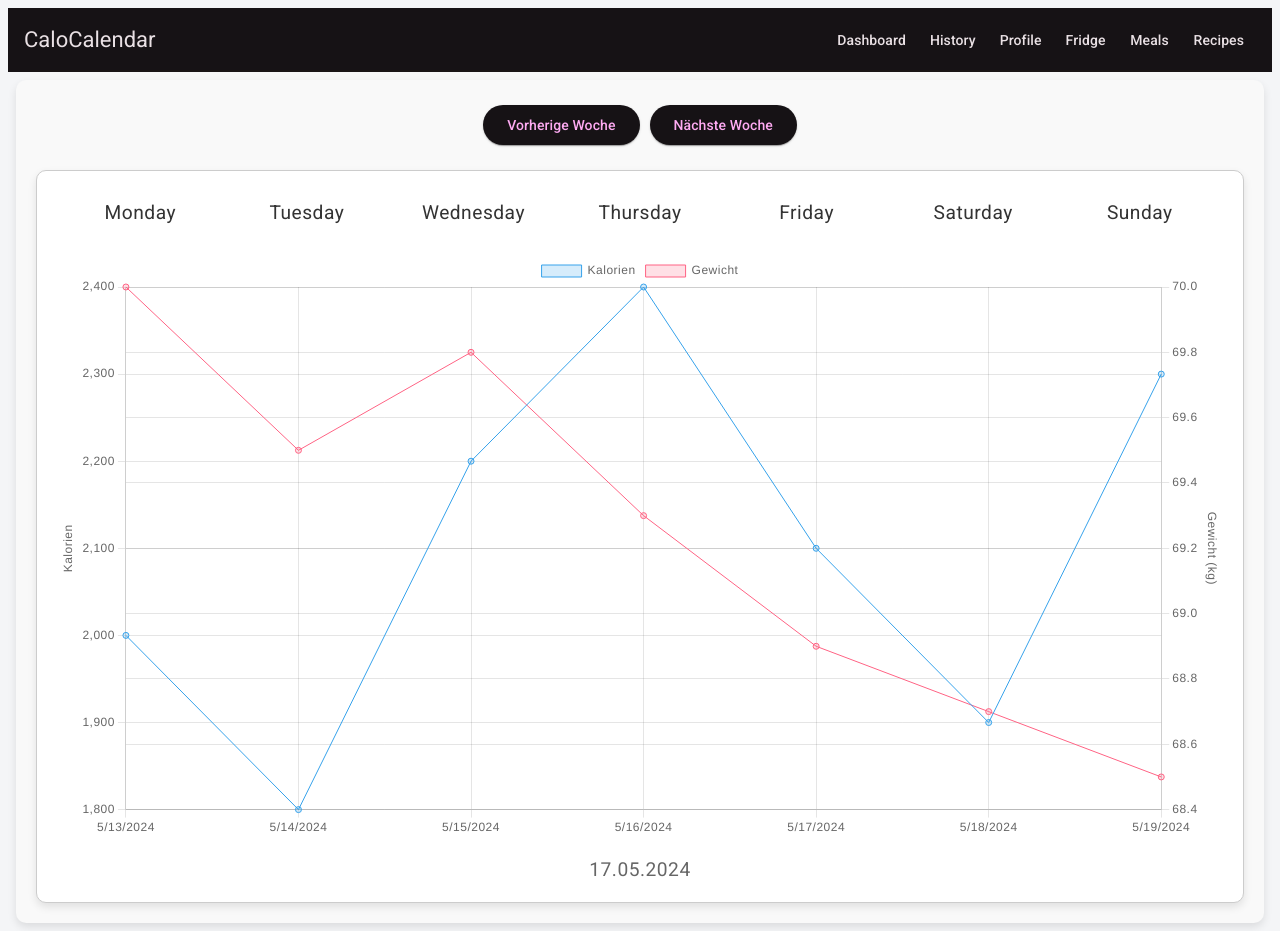
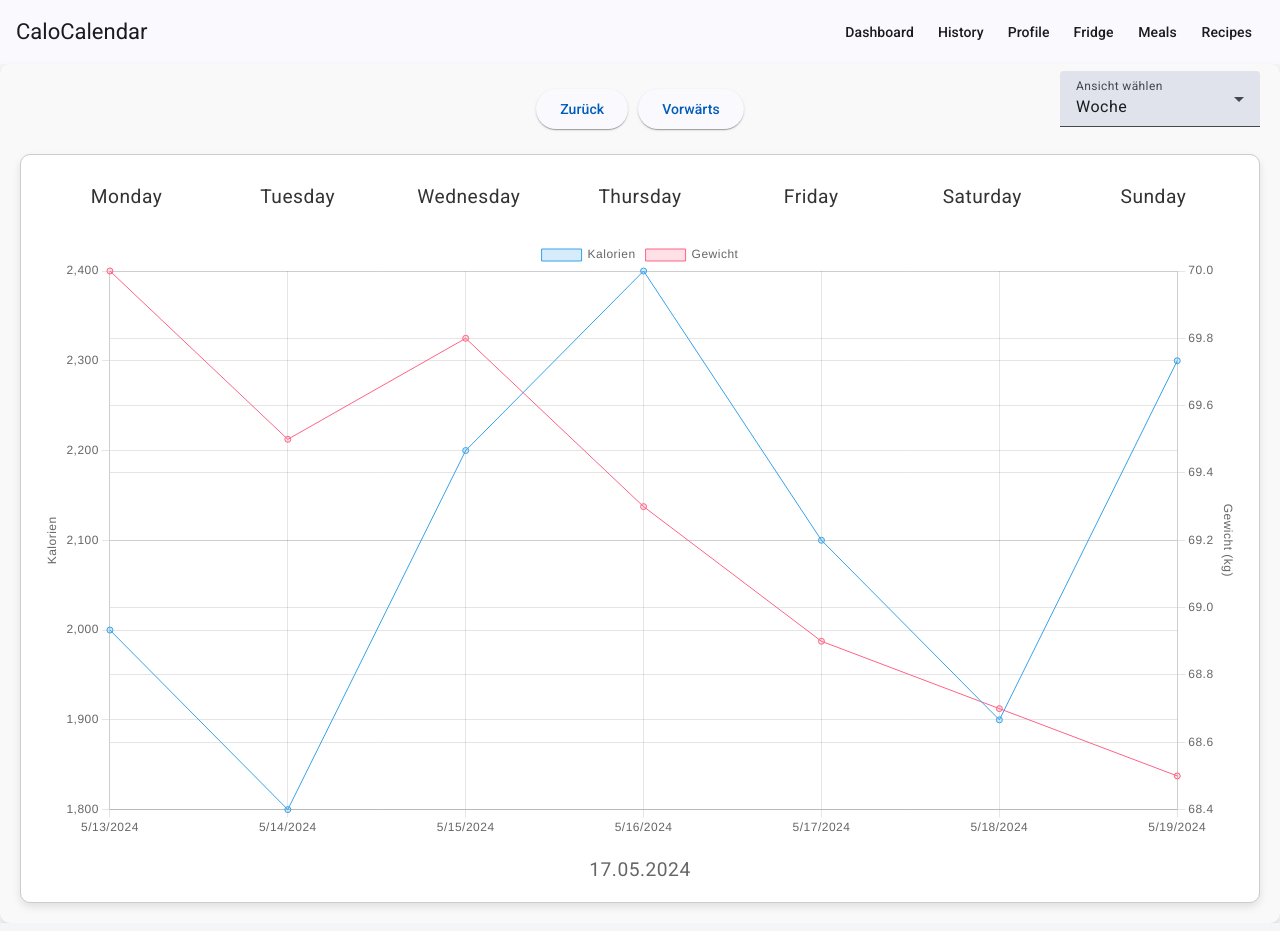
Before and after one commit to JoghurtCode/CaloCalendar, an Angular app in the folder frontend/: page /history in a window 1280 px wide. Built offline with nearby package versions, Linux system fonts and the light colour scheme.

Commit message:
Monats und Jahresansicht vollständig implementiert

```diff
--- a/frontend/angular.json
+++ b/frontend/angular.json
@@ -35,7 +35,7 @@
               "src/assets"
             ],
             "styles": [
-              "@angular/material/prebuilt-themes/magenta-violet.css",
+              "@angular/material/prebuilt-themes/azure-blue.css",
               "src/styles.css"
             ],
             "scripts": []
@@ -95,7 +95,7 @@
               "src/assets"
             ],
             "styles": [
-              "@angular/material/prebuilt-themes/magenta-violet.css",
+              "@angular/material/prebuilt-themes/azure-blue.css",
               "src/styles.css"
             ],
             "scripts": []
--- a/frontend/src/app/app.module.ts
+++ b/frontend/src/app/app.module.ts
@@ -13,6 +13,8 @@ import { MatDatepickerModule } from '@angular/material/datepicker';
 import { MatNativeDateModule } from '@angular/material/core';
 import { MatListModule } from '@angular/material/list';
 import { MatGridListModule } from '@angular/material/grid-list';
+import { MatSelectModule } from '@angular/material/select';  // <--- Hinzugefügt
+import { MatOptionModule } from '@angular/material/core';   // <--- Hinzugefügt
 
 import { AppRoutingModule } from './app-routing.module';
 import { AppComponent } from './app.component';
@@ -38,7 +40,6 @@ import { GoalsComponent } from './componets/goals/goals.component';
     MealsComponent,
     RecipesComponent,
     GoalsComponent,
-
   ],
   imports: [
     BrowserModule,
@@ -56,7 +57,9 @@ import { GoalsComponent } from './componets/goals/goals.component';
     MatDatepickerModule,
     MatNativeDateModule,
     MatListModule,
-    MatGridListModule
+    MatGridListModule,
+    MatSelectModule,  // <--- Hinzugefügt
+    MatOptionModule   // <--- Hinzugefügt
   ],
   providers: [
     ProfileService,
--- a/frontend/src/app/componets/history/history.component.css
+++ b/frontend/src/app/componets/history/history.component.css
@@ -6,8 +6,20 @@
 }
 
 .calendar-navigation {
+  display: flex;
+  justify-content: center;
+  align-items: center;
+  margin-bottom: 20px;
+  position: relative;
+}
+
+.navigation-buttons {
   text-align: center;
-  margin-bottom: 20px;
+}
+
+.dropdown-container {
+  position: absolute;
+  right: 0;
 }
 
 .chart-container {
@@ -16,6 +28,7 @@
   border-radius: 10px;
   padding: 20px;
   box-shadow: 0 4px 8px rgba(0, 0, 0, 0.1);
+  position: relative;
 }
 
 .weekdays {
@@ -33,6 +46,15 @@
 
 .chart {
   margin-top: 20px;
+  position: relative;
+}
+
+.view-title {
+  text-align: center;
+  font-size: 1.5em;
+  font-weight: bold;
+  color: #333;
+  margin-bottom: 20px; /* Platz nach unten hinzufügen */
 }
 
 .current-date {
@@ -45,3 +67,16 @@
 button {
   margin: 5px;
 }
+
+mat-form-field {
+  width: 200px;
+}
+
+/* Neue CSS-Regeln für die Dropdown-Schriftfarbe */
+.mat-select-value-text, .mat-option-text {
+  color: #1976d2; /* Dieselbe Farbe wie die Buttons */
+}
+
+.mat-select-placeholder {
+  color: #1976d2 !important; /* Optionale Farbe für den Platzhalter */
+}
--- a/frontend/src/app/componets/history/history.component.html
+++ b/frontend/src/app/componets/history/history.component.html
@@ -3,21 +3,34 @@
 <head>
   <meta charset="UTF-8">
   <meta name="viewport" content="width=device-width, initial-scale=1.0">
-  <title>Weekly Calendar with Chart</title>
+  <title>History Chart</title>
   <link rel="stylesheet" href="./history.component.css">
 </head>
 <body>
   <div class="calendar">
     <div class="calendar-navigation">
-      <button mat-raised-button color="primary" (click)="previousWeek()">Vorherige Woche</button>
-      <button mat-raised-button color="primary" (click)="nextWeek()">Nächste Woche</button>
+      <div class="navigation-buttons">
+        <button mat-raised-button color="primary" (click)="previous()">Zurück</button>
+        <button mat-raised-button color="primary" (click)="next()">Vorwärts</button>
+      </div>
+      <div class="dropdown-container">
+        <mat-form-field appearance="fill">
+          <mat-label>Ansicht wählen</mat-label>
+          <mat-select [(value)]="view" (selectionChange)="changeView($event.value)">
+            <mat-option value="week">Woche</mat-option>
+            <mat-option value="month">Monat</mat-option>
+            <mat-option value="year">Jahr</mat-option>
+          </mat-select>
+        </mat-form-field>
+      </div>
     </div>
     <div class="chart-container">
-      <div class="weekdays">
+      <div class="weekdays" *ngIf="view === 'week'">
         <div class="weekday" *ngFor="let day of weekDates">
           <div>{{ day | date: 'EEEE' }}</div>
         </div>
       </div>
+      <div class="view-title" *ngIf="view !== 'week'">{{ getViewTitle() }}</div>
       <div class="chart">
         <canvas id="combinedChart"></canvas>
       </div>
--- a/frontend/src/app/componets/history/history.component.ts
+++ b/frontend/src/app/componets/history/history.component.ts
@@ -1,7 +1,13 @@
 import { Component, OnInit } from '@angular/core';
 import { Chart, registerables } from 'chart.js/auto';
 import 'chart.js';
-declare module 'chart.js' { interface TickOptions { beginAtZero?: boolean; } }
+
+declare module 'chart.js' {
+  interface TickOptions {
+    beginAtZero?: boolean;
+  }
+}
+
 @Component({
   selector: 'app-history',
   templateUrl: './history.component.html',
@@ -10,6 +16,8 @@ declare module 'chart.js' { interface TickOptions { beginAtZero?: boolean; } }
 export class HistoryComponent implements OnInit {
   view: 'week' | 'month' | 'year' = 'week'; // Standardansicht ist Woche
   weekDates: Date[] = [];
+  monthDates: Date[] = [];
+  yearMonths: string[] = [];
   currentDate: Date = new Date();
   chart: Chart | undefined;
 
@@ -27,19 +35,57 @@ export class HistoryComponent implements OnInit {
   }
 
   generateCharts(): void {
-    // Berechne die Daten für die aktuelle Woche
+    if (this.view === 'week') {
+      this.generateWeeklyChart();
+    } else if (this.view === 'month') {
+      this.generateMonthlyChart();
+    } else if (this.view === 'year') {
+      this.generateYearlyChart();
+    }
+  }
+
+  generateWeeklyChart(): void {
     const firstDay = new Date(this.currentDate);
     firstDay.setDate(firstDay.getDate() - firstDay.getDay() + 1); // Montag
     const lastDay = new Date(this.currentDate);
     lastDay.setDate(lastDay.getDate() - lastDay.getDay() + 7); // Sonntag
     this.weekDates = this.getDatesBetween(firstDay, lastDay);
 
-    // Dummy-Daten zu Demonstrationszwecken
+    // Dummy-Daten für Kalorien und Gewicht
     const caloriesData = [2000, 1800, 2200, 2400, 2100, 1900, 2300];
     const weightData = [70, 69.5, 69.8, 69.3, 68.9, 68.7, 68.5];
 
-    // Verwende Chart.js, um ein kombiniertes Diagramm zu erstellen
     this.createCombinedChart(this.weekDates.map(date => date.toLocaleDateString()), caloriesData, weightData);
+  }
+
+  generateMonthlyChart(): void {
+    const firstDay = new Date(this.currentDate.getFullYear(), this.currentDate.getMonth(), 1);
+    const lastDay = new Date(this.currentDate.getFullYear(), this.currentDate.getMonth() + 1, 0);
+    this.monthDates = this.getDatesBetween(firstDay, lastDay);
+
+    // Dummy-Daten für Kalorien und Gewicht (pro Tag im Monat)
+    const daysInMonth = new Array(this.monthDates.length).fill(0).map((_, i) => i + 1);
+    const caloriesData = daysInMonth.map(() => Math.floor(Math.random() * 1000 + 1500));
+    const weightData = daysInMonth.map(() => Math.random() * 5 + 65);
+
+    this.createCombinedChart(this.monthDates.map(date => date.toLocaleDateString()), caloriesData, weightData);
+  }
+
+  generateYearlyChart(): void {
+    const firstDay = new Date(this.currentDate.getFullYear(), 0, 1);
+    const lastDay = new Date(this.currentDate.getFullYear(), 11, 31);
+    const yearDates = this.getDatesBetween(firstDay, lastDay);
+
+    // Dummy-Daten für Kalorien und Gewicht (pro Monat im Jahr)
+    const monthsInYear = new Array(12).fill(0).map((_, i) => i + 1);
+    const caloriesData = monthsInYear.map(() => Math.floor(Math.random() * 30000 + 50000));
+    const weightData = monthsInYear.map(() => Math.random() * 20 + 50);
+
+    this.yearMonths = yearDates
+      .filter((_, i) => i % 30 === 0)
+      .map(date => date.toLocaleDateString('default', { month: 'short' }));
+
+    this.createCombinedChart(this.yearMonths, caloriesData, weightData);
   }
 
   createCombinedChart(labels: string[], caloriesData: number[], weightData: number[]): void {
@@ -109,13 +155,41 @@ export class HistoryComponent implements OnInit {
     return dates;
   }
 
-  previousWeek(): void {
-    this.currentDate.setDate(this.currentDate.getDate() - 7);
+  previous(): void {
+    if (this.view === 'week') {
+      this.currentDate.setDate(this.currentDate.getDate() - 7);
+    } else if (this.view === 'month') {
+      this.currentDate.setMonth(this.currentDate.getMonth() - 1);
+    } else if (this.view === 'year') {
+      this.currentDate.setFullYear(this.currentDate.getFullYear() - 1);
+    }
     this.generateCharts();
   }
 
-  nextWeek(): void {
-    this.currentDate.setDate(this.currentDate.getDate() + 7);
+  next(): void {
+    if (this.view === 'week') {
+      this.currentDate.setDate(this.currentDate.getDate() + 7);
+    } else if (this.view === 'month') {
+      this.currentDate.setMonth(this.currentDate.getMonth() + 1);
+    } else if (this.view === 'year') {
+      this.currentDate.setFullYear(this.currentDate.getFullYear() + 1);
+    }
     this.generateCharts();
   }
+
+  getViewTitle(): string {
+    if (this.view === 'month') {
+      return this.currentDate.toLocaleDateString('default', { month: 'long', year: 'numeric' });
+    } else if (this.view === 'year') {
+      return this.currentDate.getFullYear().toString();
+    }
+    return '';
+  }
+
+
+  getMonthName(monthIndex: number): string {
+    const monthNames = ['Januar', 'Februar', 'März', 'April', 'Mai', 'Juni',
+                        'Juli', 'August', 'September', 'Oktober', 'November', 'Dezember'];
+    return monthNames[monthIndex];
+  }
 }
--- a/frontend/src/styles.css
+++ b/frontend/src/styles.css
@@ -42,3 +42,6 @@ body {
 .button:hover {
   background-color: #3700b3;
 }
+
+html, body { height: 100%; }
+body { margin: 0; font-family: Roboto, "Helvetica Neue", sans-serif; }
```
